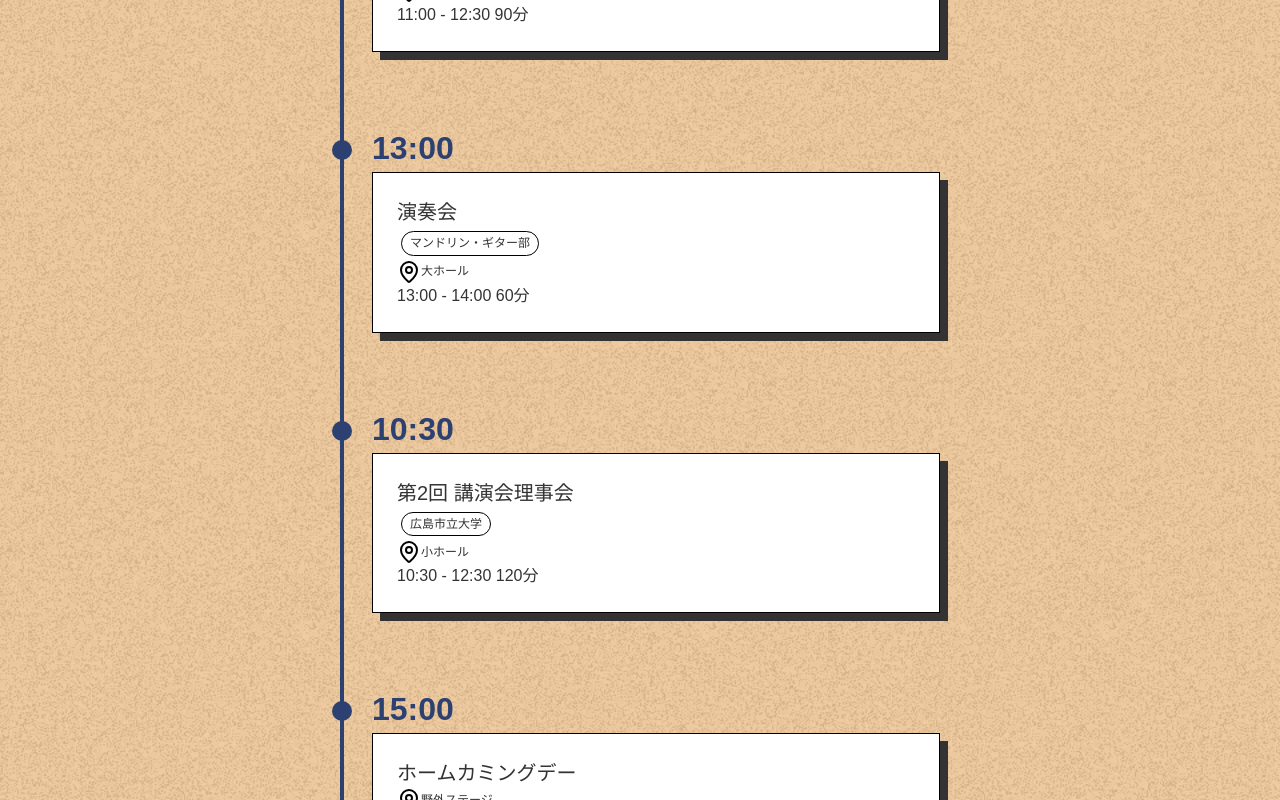
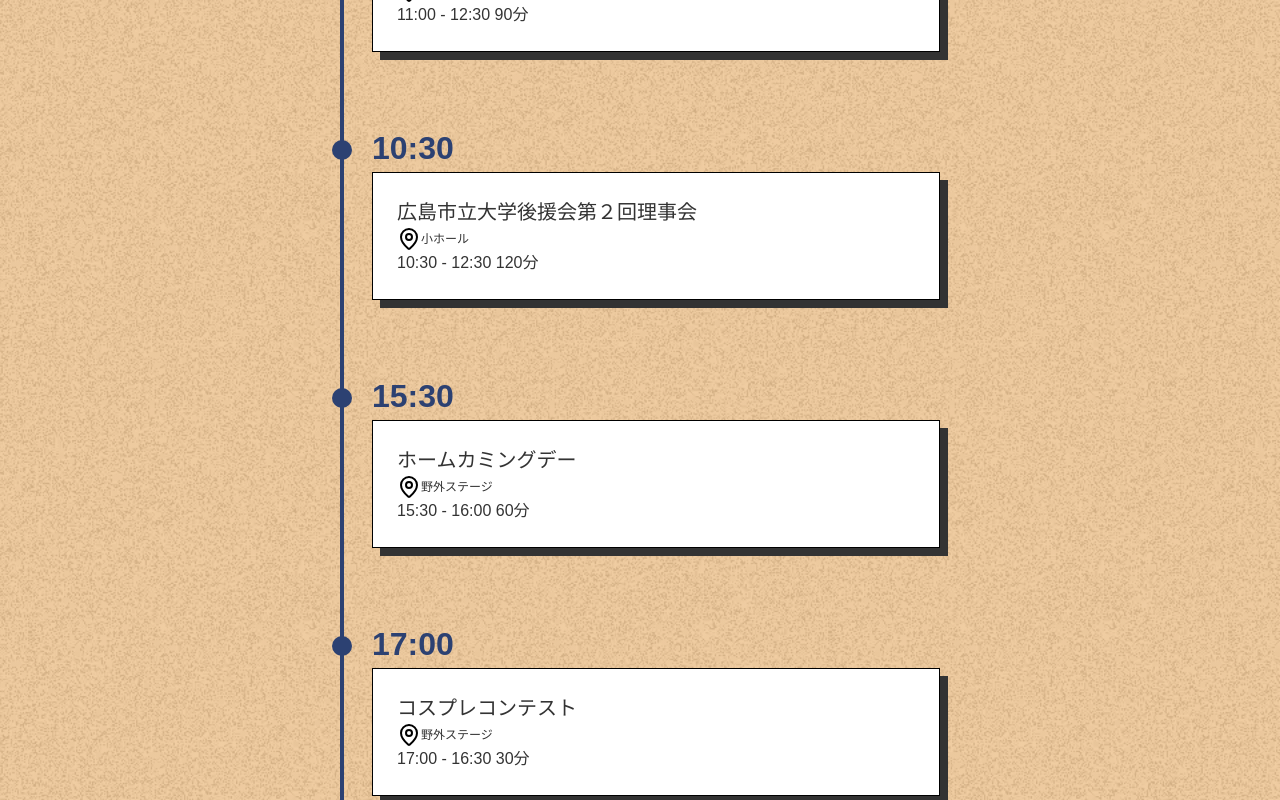
Before and after one commit to ichidaisai/app.ichidaisai.com, a Next.js app: page /timetable in a window 1280 px wide. Shown: the part 1440-2240 px from the top of the page. Built offline with nearby package versions, Linux system fonts and the light colour scheme; a web font is replaced by a local one.

Commit message:
タイムテーブル修正 (#54)

```diff
--- a/src/libs/dummyData.ts
+++ b/src/libs/dummyData.ts
@@ -583,26 +583,17 @@
     },
     {
       day: "10/25",
-      location: "大ホール",
-      start: "13:00",
-      time: 60,
-      club: "マンドリン・ギター部",
-      name: "演奏会",
-      end: "14:00",
-    },
-    {
-      day: "10/25",
       location: "小ホール",
       start: "10:30",
       time: 120,
-      club: "広島市立大学",
-      name: "第2回 講演会理事会",
+      club: "",
+      name: "広島市立大学後援会第２回理事会",
       end: "12:30",
     },
     {
       day: "10/25",
       location: "野外ステージ",
-      start: "15:00",
+      start: "15:30",
       time: 60,
       club: "",
       name: "ホームカミングデー",
@@ -611,10 +602,10 @@
     {
       day: "10/25",
       location: "野外ステージ",
-      start: "16:00",
+      start: "17:00",
       time: 30,
       club: "",
-      name: "男装・女装コンテスト",
+      name: "コスプレコンテスト",
       end: "16:30",
     },
     {
```
